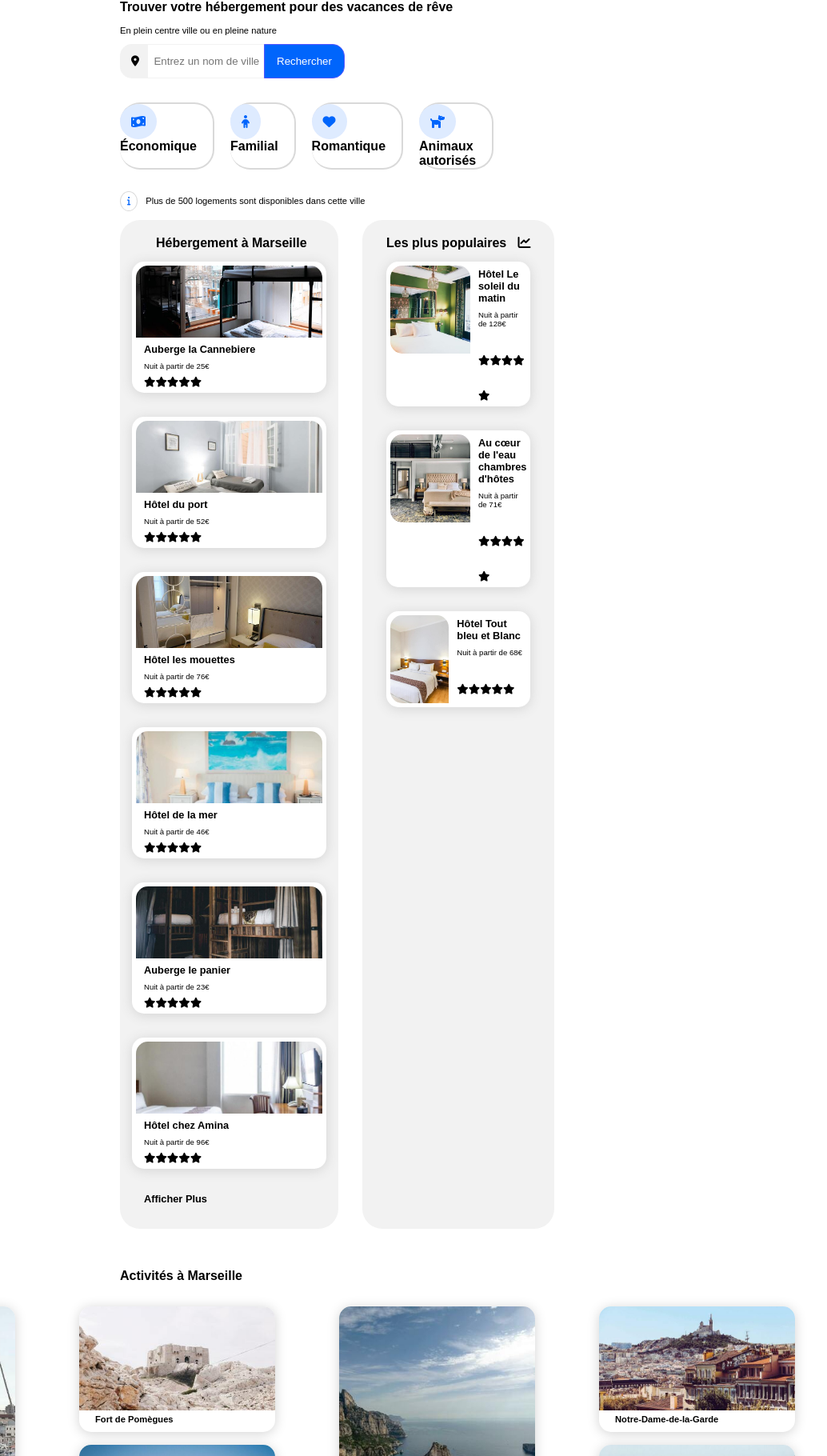
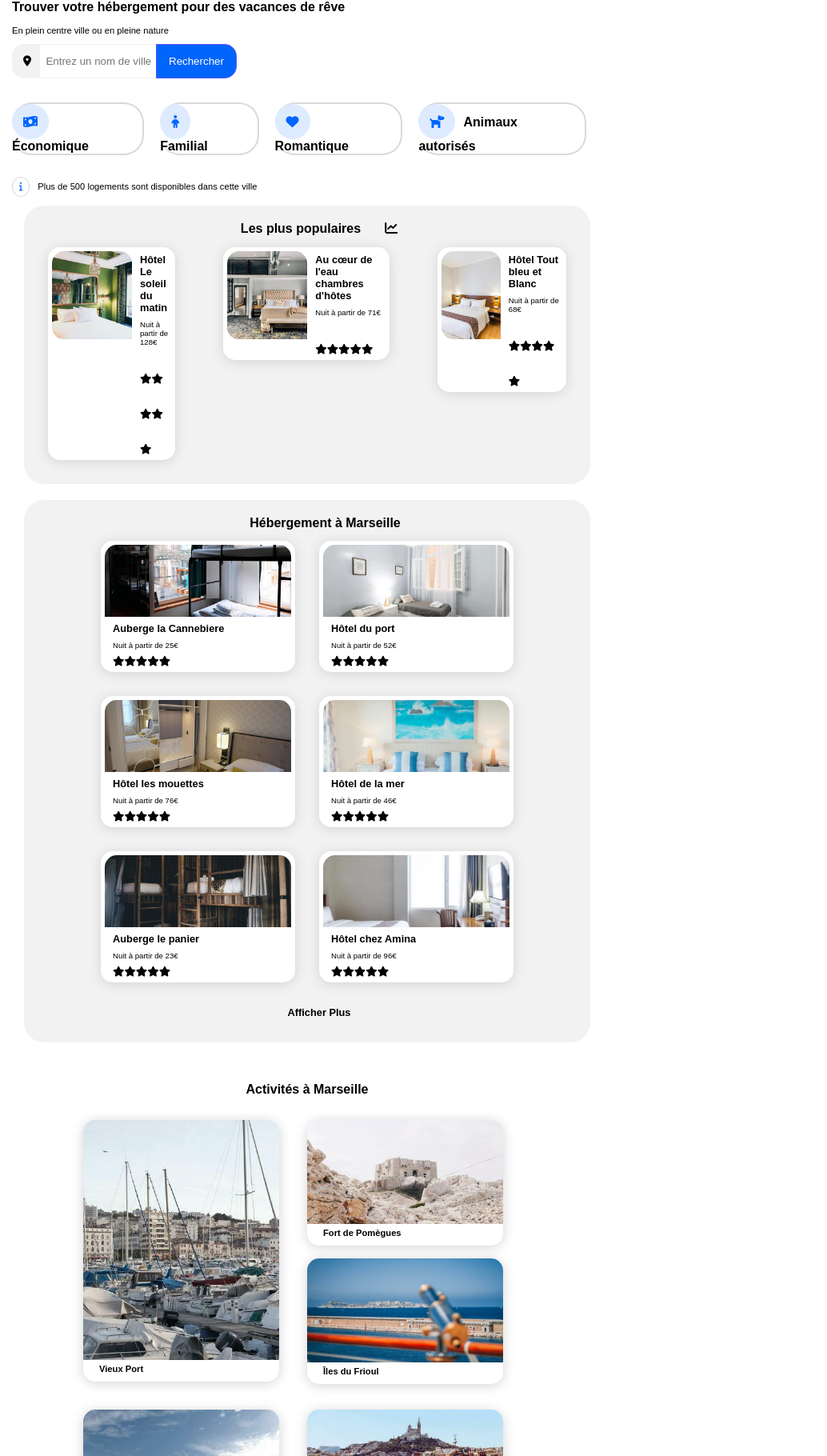
Before and after one commit to Marvinrn/reservia-react, a React (Create React App) app: page / in a window 768 px wide. Shown: the part 117-1937 px from the top of the page at 80% size, 1034 px wide, since content can reach past the window. Built offline with nearby package versions, Linux system fonts and the light colour scheme.

Commit message:
Mise en place responsive desktop et tablette
responsive grand ecran et petit ecran + responsive grande tablette

```diff
--- a/src/components/HostingAside.js
+++ b/src/components/HostingAside.js
@@ -30,7 +30,7 @@ function HostingAside() {
                     <h2>Les plus populaires</h2>
                     <i className="fas fa-chart-line"></i>
                 </div>
-                <div>
+                <div className="flexFigure">
                 {asideList.map(({ id, cover, name, price }) => (
                         <div key={id}>
                             <HomeAsideItem
--- a/src/styles/App.css
+++ b/src/styles/App.css
@@ -13,7 +13,7 @@ body
 
 .blocPage
 {
-	width: calc(100% - 300px);
+	width: calc(100% - 50px);
 	margin: auto;
 }
 
--- a/src/styles/Home.css
+++ b/src/styles/Home.css
@@ -58,3 +58,100 @@ input
 	border-radius: 50%;
 	padding: 6px 8px 6px 8px;
 }
+
+
+/*--------------------------------------MEDIA QUERRIES----------------------------------------------*/
+
+@media only screen and (min-width : 1500px)
+{
+	.blocPage
+	{
+		width: calc(100% - 300px);
+		margin: auto;
+	}
+}
+
+@media only screen and (min-width : 1159px) and (max-width : 1202px)
+{
+	.sectionHosting figure img
+	{
+		width: 220px;
+	}
+}
+
+@media only screen and (min-width : 1093px) and (max-width : 1160px)
+{
+	.sectionHosting figure img
+	{
+		width: 200px;
+	}
+}
+
+@media only screen and (min-width : 1025px) and (max-width : 1194px)
+{
+	.sectionHosting figure img
+	{
+		width: 170px;
+	}
+}
+
+@media only screen and (min-width : 1025px) and (max-width : 1201px)
+{
+	/* activités */
+	.sectionActivities figure
+	{
+		margin-left: 0;
+		margin-right: 5px;
+
+	}
+}
+
+@media only screen and (max-width : 1025px) and (min-width : 767px)
+{
+	.blocPage
+	{
+		width: auto;
+		margin: 0 15px;
+	}
+
+	.sectionHostingAside
+	{
+		flex-direction: column-reverse;
+		margin: 0 15px;
+	}
+
+	.sectionHosting
+	{
+		width: 100%;
+	}
+
+	.flexFigure
+	{
+		display: flex;
+	}
+
+	.sectionActivities figure
+	{
+		margin-left: 0;
+		margin-right: 5px;
+		width: 245px;
+
+	}
+}
+
+@media only screen and (max-width: 834px) and (min-width : 767px)
+{
+	/* Menu nav formulaire filtres */
+	#Section1
+	{
+		margin: 0 25px;
+	}
+
+	.filters
+	{
+		margin-top: 15px;
+		padding-right: 0;
+	}
+
+
+}
--- a/src/styles/HomeActivities.css
+++ b/src/styles/HomeActivities.css
@@ -33,3 +33,26 @@
 	height: 130px;
 	object-fit: cover;
 }
+
+
+@media only screen and (max-width : 1025px) and (min-width : 767px)
+{
+    .blocActivities
+    {
+        flex-wrap: wrap;
+
+    }
+
+    .sectionActivities figure
+	{
+		margin-left: 0;
+		margin-right: 35px;
+
+	}
+
+    .titleActivities
+    {
+        text-align: center;
+    }
+
+}
--- a/src/styles/HomeAsideItem.css
+++ b/src/styles/HomeAsideItem.css
@@ -70,3 +70,23 @@
     padding-top: 30px;
 
 }
+
+@media only screen and (max-width : 1025px) and (min-width : 767px)
+{
+	.popular
+	{
+		width: 100%;
+		margin-bottom: 20px;
+	}
+
+	.popular .titlePopular
+	{
+		justify-content: center;
+	}
+
+	.popular .titlePopular i
+	{
+		padding-right: 0;
+		padding-left: 30px;
+	}
+}
--- a/src/styles/HostingAside.css
+++ b/src/styles/HostingAside.css
@@ -35,3 +35,21 @@
 	padding-bottom: 30px;
 	font-size: 0.8em;
 }
+
+@media only screen and (max-width : 1025px) and (min-width : 767px)
+{
+	.sectionHosting
+	{
+		width: 100%;
+	}
+
+	.sectionHosting h2
+	{
+		text-align: center;
+	}
+
+	.sectionHosting h4
+	{
+		text-align: center;
+	}
+}
```
